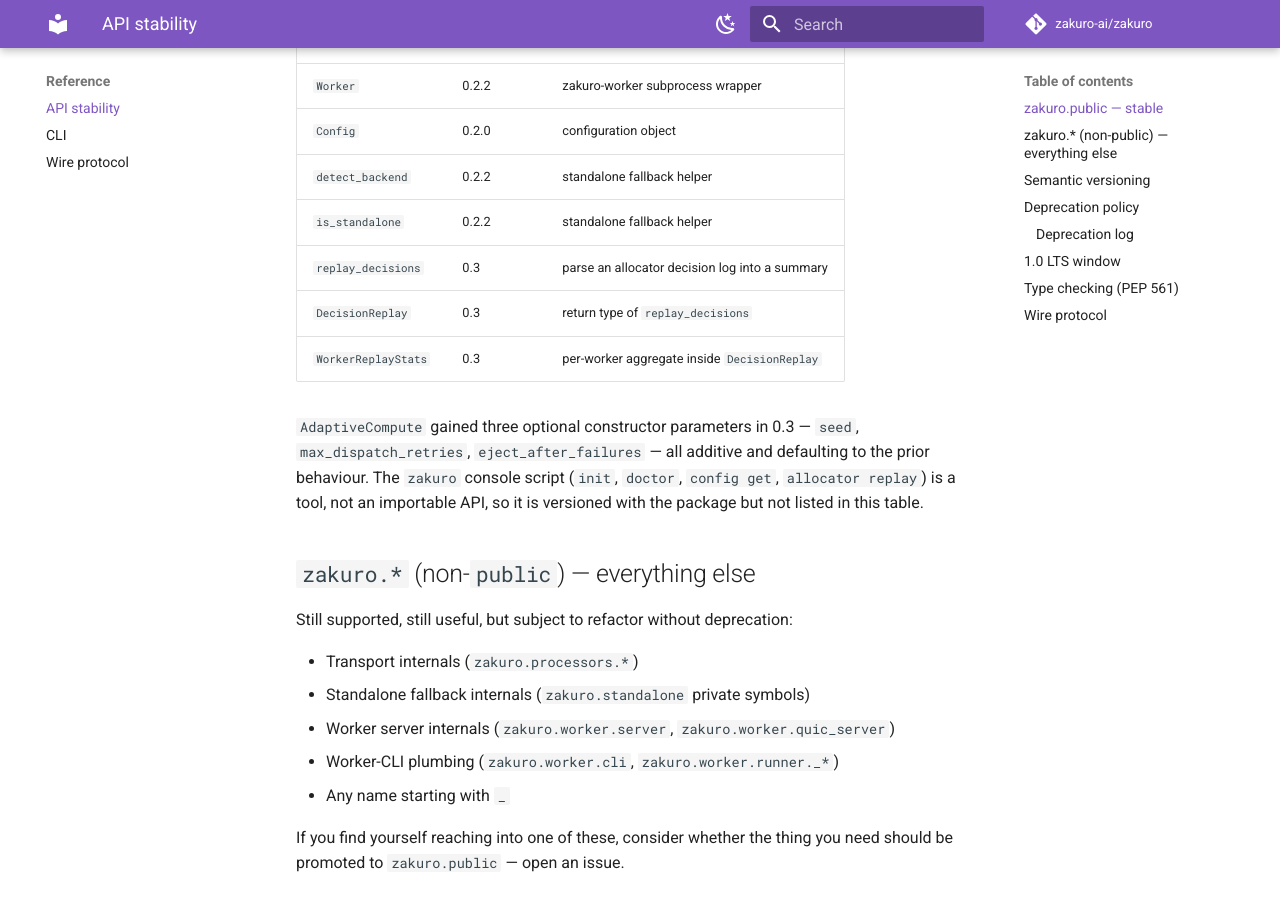
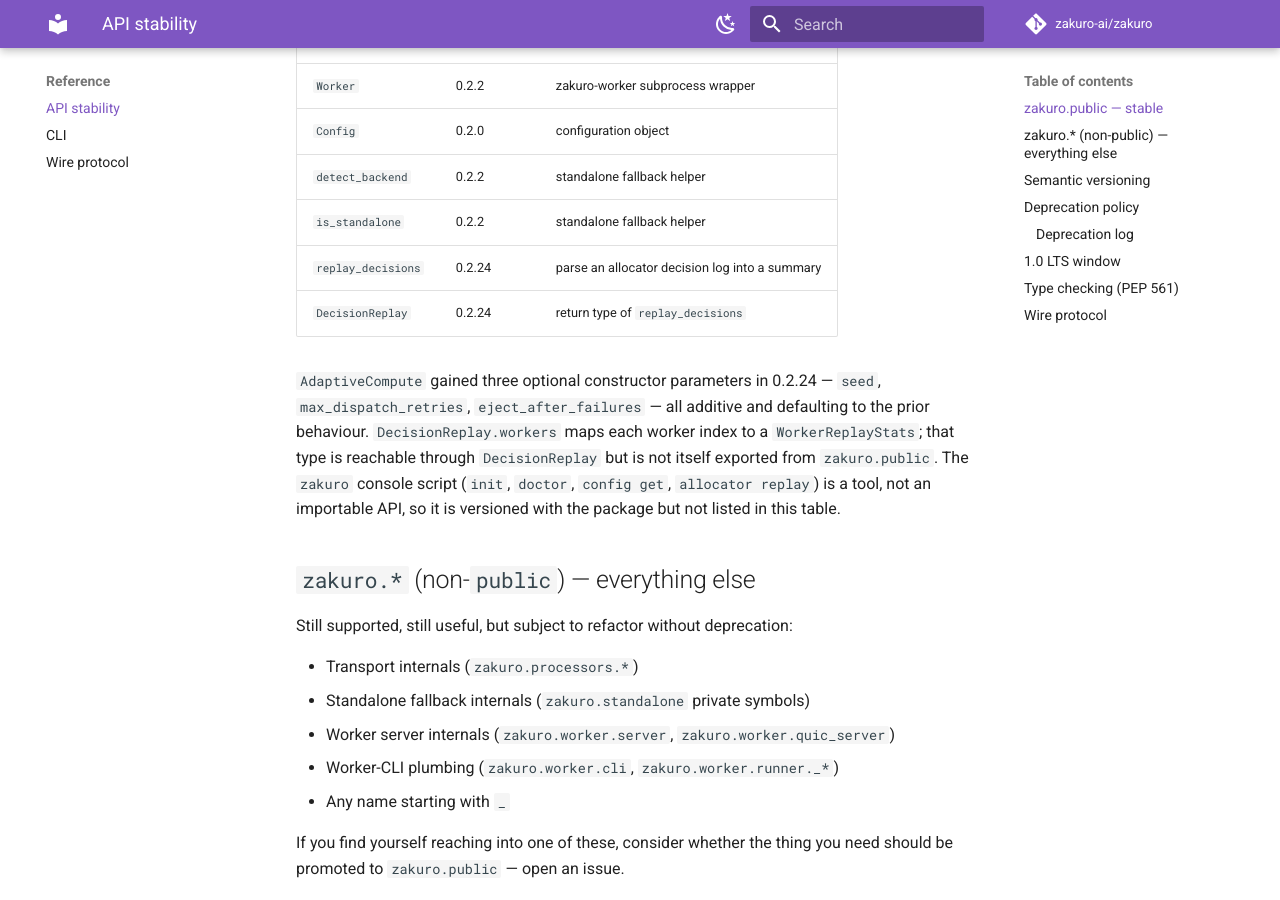
Before and after one commit to zakuro-ai/zakuro, an MkDocs documentation site: the page built from docs/STABILITY.md, in a window 1280 px wide and 900 px high, scrolled down 895 px. Built offline with MkDocs 1.6.1 and Material for MkDocs 9.7.7, drawn with Linux system fonts in a browser that asks for light colours; comment, search, counter and statistics services are not loaded; the version menu is left out.

Commit message:
docs(stability): list only zakuro.public exports, at 0.2.24
The stability table covers `zakuro.public`, but the rows added for the
#222 surfaces listed `WorkerReplayStats`, which public.py does not
export (only `AdaptiveCompute`, `DecisionReplay`, `replay_decisions`).
Drop that row and describe the type in the prose instead: reachable via
`DecisionReplay.workers`, not an importable public name.

Also correct the "Since" column and the knob sentence from 0.3 to
0.2.24: #249 (53fe000) shipped these surfaces, and v0.2.24 is the only
release tag that contains it.

```diff
--- a/docs/STABILITY.md
+++ b/docs/STABILITY.md
@@ -29,15 +29,17 @@
 | `Config` | 0.2.0 | configuration object |
 | `detect_backend` | 0.2.2 | standalone fallback helper |
 | `is_standalone` | 0.2.2 | standalone fallback helper |
-| `replay_decisions` | 0.3 | parse an allocator decision log into a summary |
-| `DecisionReplay` | 0.3 | return type of `replay_decisions` |
-| `WorkerReplayStats` | 0.3 | per-worker aggregate inside `DecisionReplay` |
+| `replay_decisions` | 0.2.24 | parse an allocator decision log into a summary |
+| `DecisionReplay` | 0.2.24 | return type of `replay_decisions` |
 
-`AdaptiveCompute` gained three optional constructor parameters in 0.3 —
+`AdaptiveCompute` gained three optional constructor parameters in 0.2.24 —
 `seed`, `max_dispatch_retries`, `eject_after_failures` — all additive and
-defaulting to the prior behaviour. The `zakuro` console script (`init`,
-`doctor`, `config get`, `allocator replay`) is a tool, not an importable
-API, so it is versioned with the package but not listed in this table.
+defaulting to the prior behaviour. `DecisionReplay.workers` maps each worker
+index to a `WorkerReplayStats`; that type is reachable through
+`DecisionReplay` but is not itself exported from `zakuro.public`. The
+`zakuro` console script (`init`, `doctor`, `config get`, `allocator replay`)
+is a tool, not an importable API, so it is versioned with the package but
+not listed in this table.
 
 ## `zakuro.*` (non-`public`) — everything else
 
```
